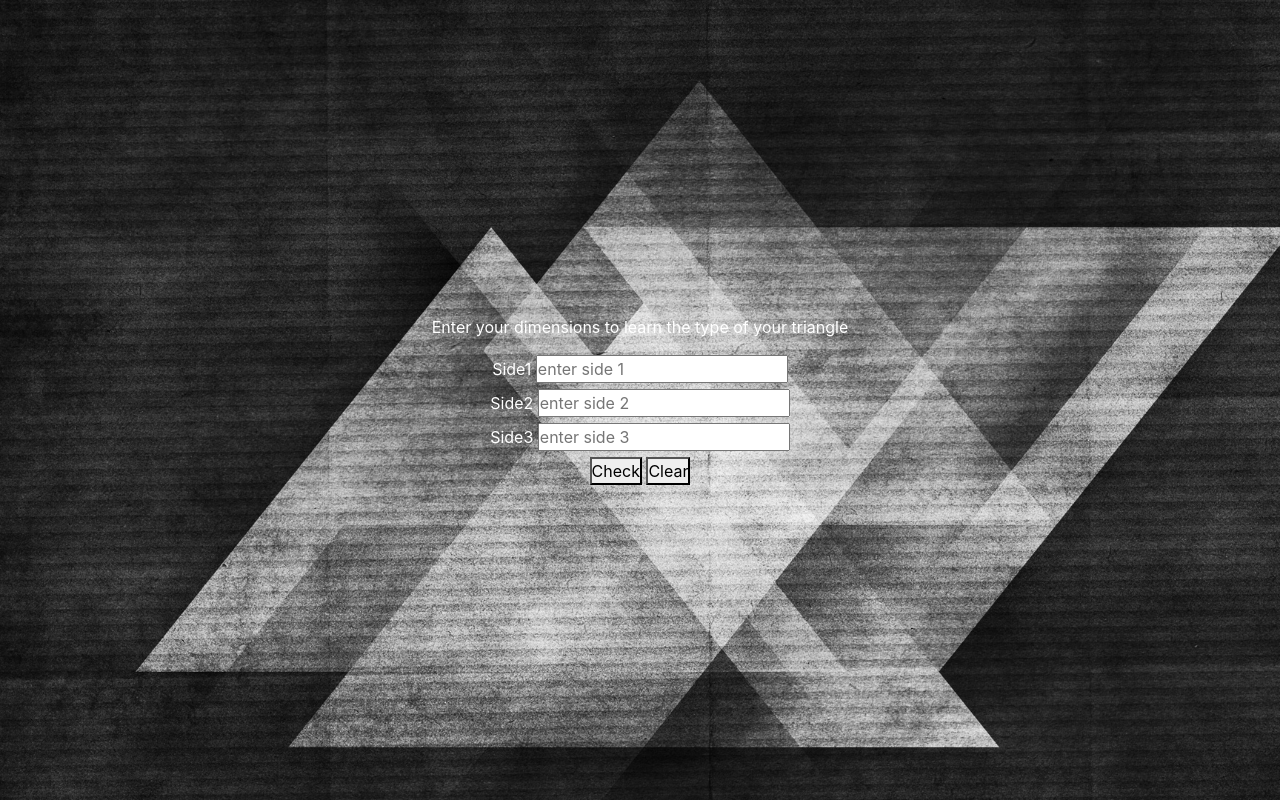
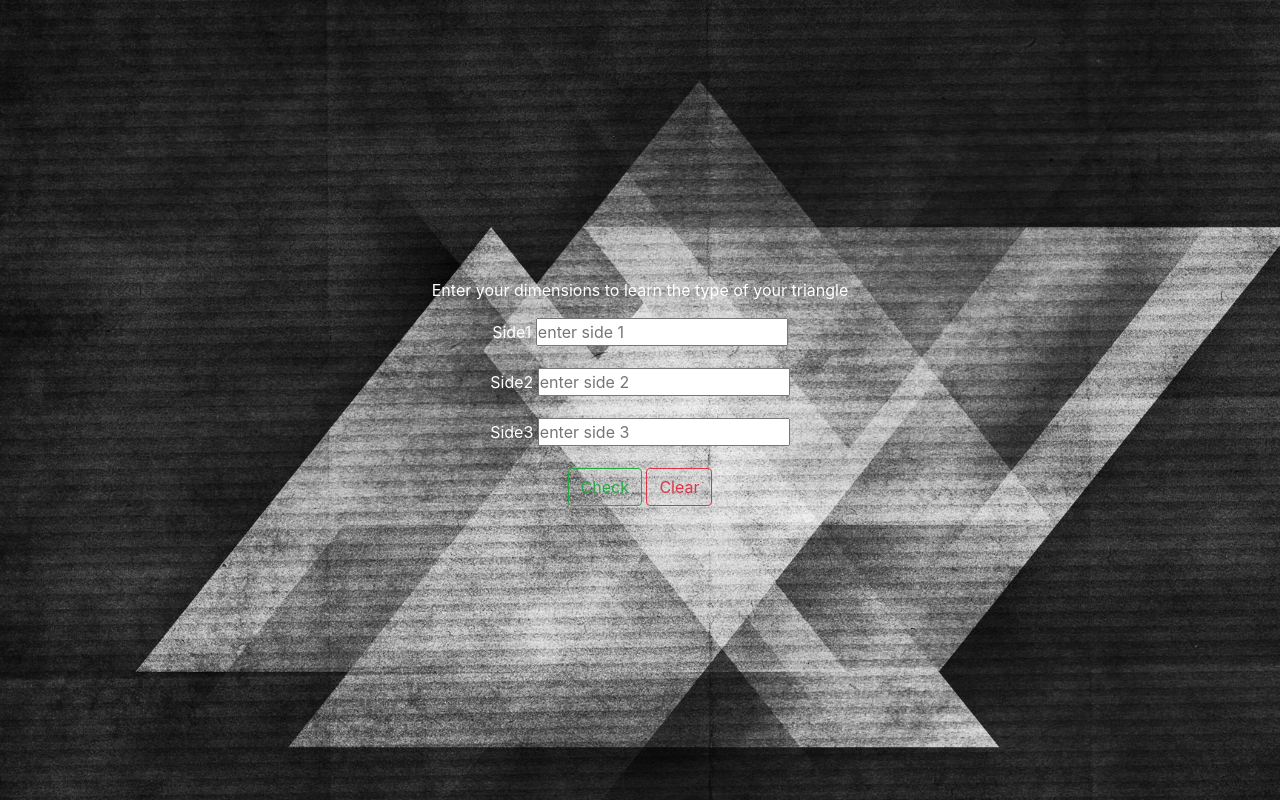
Before and after one commit to mi-ano/tracker, a plain HTML site: page index.html in a window 1280 px wide. Shown: the part 800-1600 px from the top of the page. Drawn offline with nearby package versions, Linux system fonts and the light colour scheme; a script that the page names is missing.

Commit message:
restructured styles.css

```diff
--- a/index.html
+++ b/index.html
@@ -39,24 +39,27 @@
   <section id="tracker">
     <p>Enter your dimensions to learn the type of your triangle</p>
     <form>
-      <div>
+      <div class="form-group">
         <label>Side1</label>
         <input type="number" placeholder="enter side 1">
       </div>
-      <div>
+      <div class="form-group">
         <label>Side2</label>
         <input type="number" placeholder="enter side 2">
       </div>
-      <div>
+      <div class="form-group">
         <label>Side3</label>
         <input type="number" placeholder="enter side 3">
       </div>
-      <button>Check</button>
-      <button>Clear</button>
+      <button type="submit" class="btn btn-outline-success">Check</button>
+      <button class="btn btn-outline-danger">Clear</button>
     </form>
+
+    <div class="results">
+      <p id="type"></p>
+    </div>
   </section>
 
-  <!-- results section -->
-  <section id="results"></section>
+
 </body>
 </html>
```
